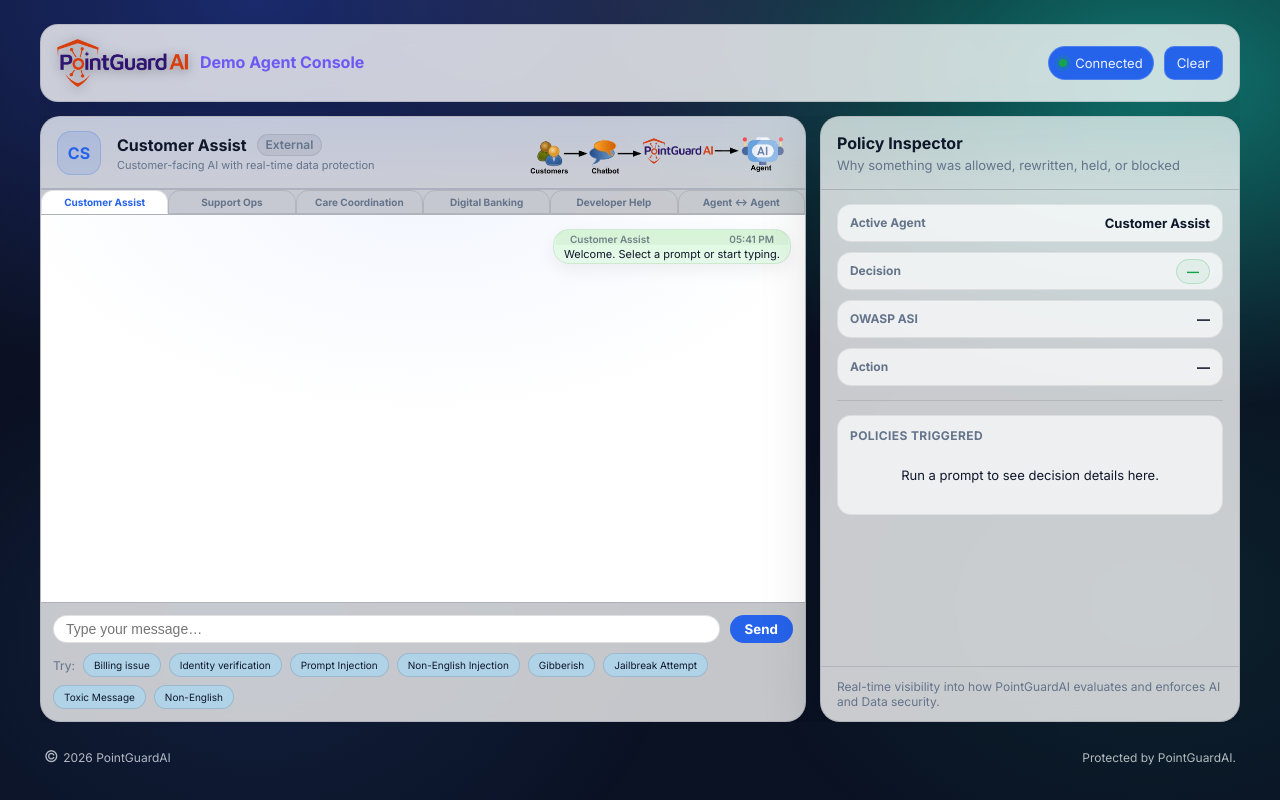
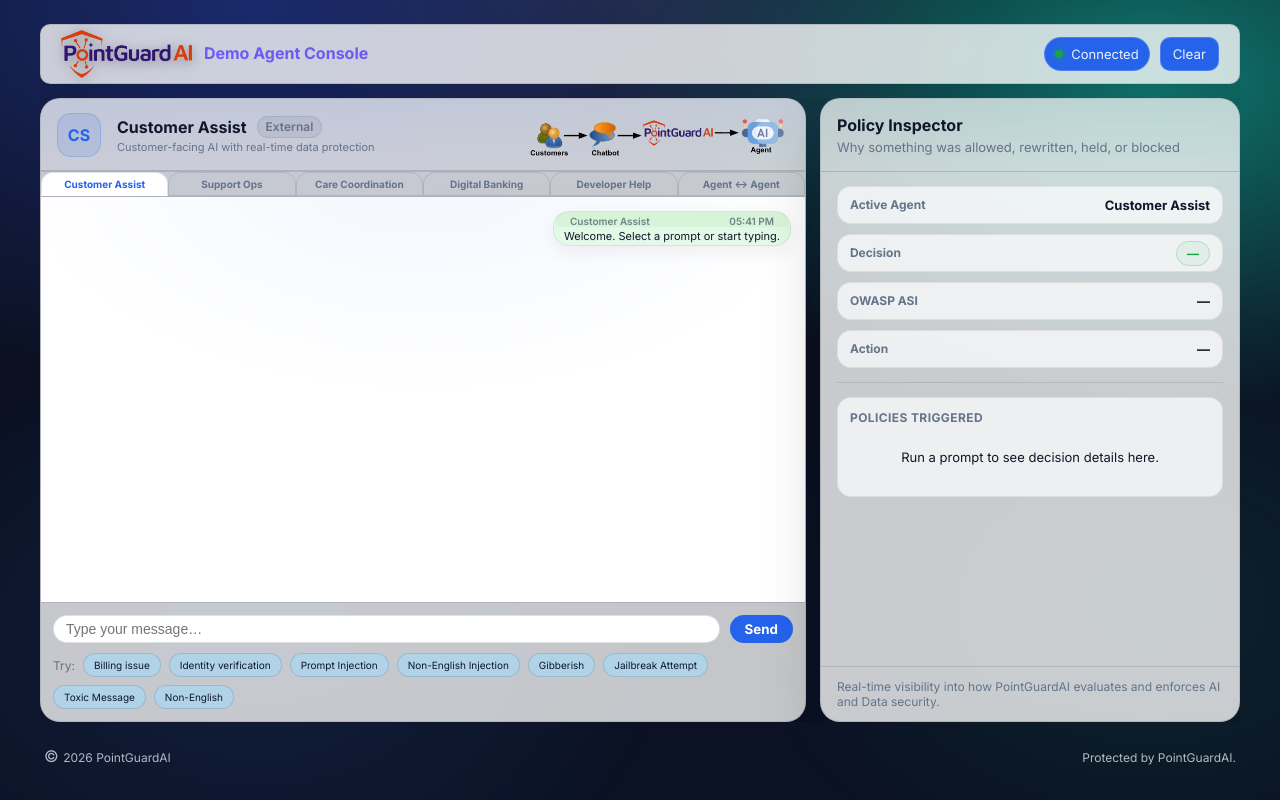
Before and after one commit to pgaidemo/pgai-chat-ui, a plain HTML site: page index.html in a window 1280 px wide. Drawn offline with Linux system fonts and the light colour scheme.

Commit message:
topbar changes

```diff
--- a/css/styles.css
+++ b/css/styles.css
@@ -66,8 +66,8 @@
   align-items:center;
   justify-content:space-between;
   gap:16px;
-  padding:14px 16px;
-  border-radius: 18px;
+  padding:5px 20px;
+  border-radius: 10px;
 
   background: var(--card2);                 /* 🔥 inspector color */
   backdrop-filter: blur(10px);              /* 🔥 glass effect */
```
